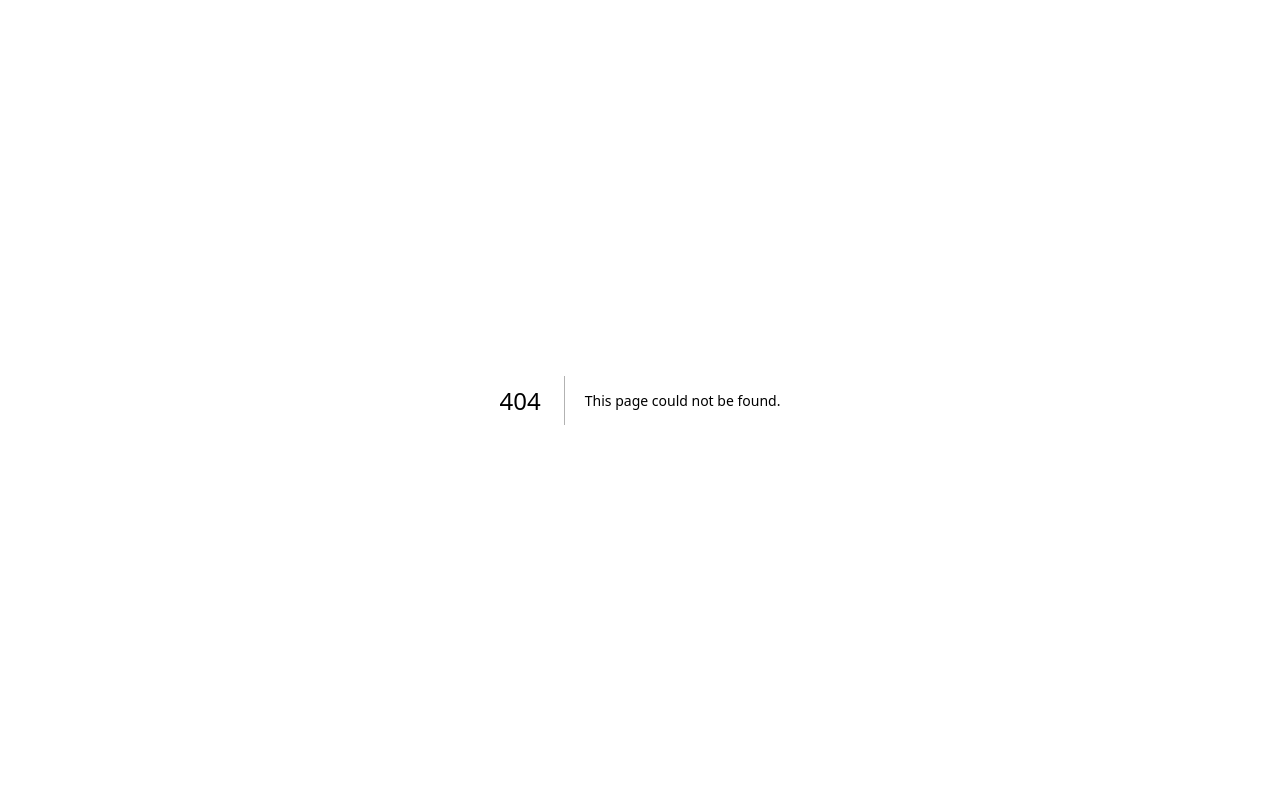
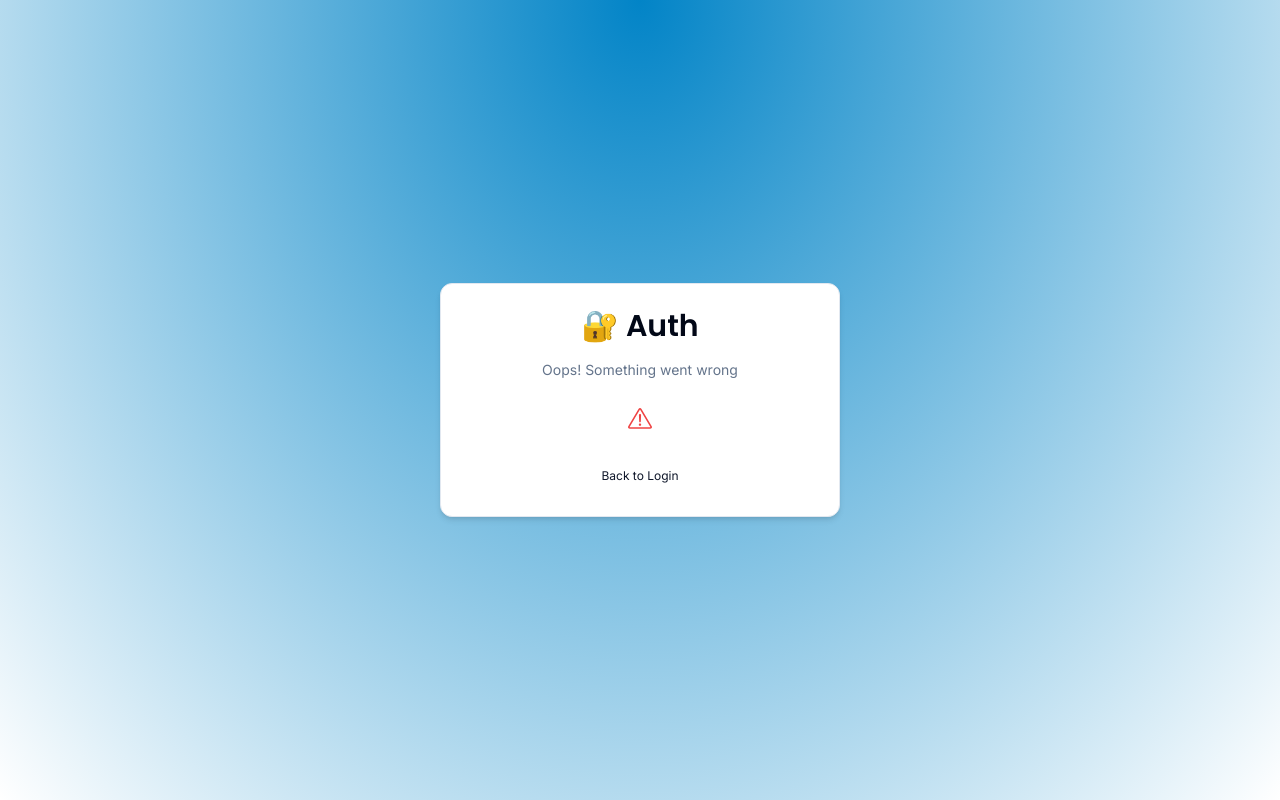
Before and after one commit to jessdolt/next-auth-v5, a Next.js app: page /auth/error in a window 1280 px wide. Before the commit this address had no page. Built offline with nearby package versions, Linux system fonts and the light colour scheme.

Commit message:
verificationToken init

```diff
--- /dev/null
+++ b/app/auth/error/page.tsx
@@ -0,0 +1,8 @@
+import ErrorCard from "@/components/auth/error-card"
+import React from "react"
+
+const AuthErrorPage = () => {
+  return <ErrorCard />
+}
+
+export default AuthErrorPage
--- a/auth.config.ts
+++ b/auth.config.ts
@@ -27,7 +27,7 @@ export default {
           if (!user || !user.password) return
 
           const verifiedPassword = await bcrypt.compare(password, user.password)
-          if (verifiedPassword) return { ...user }
+          if (verifiedPassword) return user
         }
 
         return null
--- a/components/auth/card-wrapper.tsx
+++ b/components/auth/card-wrapper.tsx
@@ -18,7 +18,7 @@ const CardWrapper: React.FC<CardWrapperProps> = ({
   headerLabel,
   backButtonLabel,
   backButtonHref,
-  showSocial = true,
+  showSocial = false,
 }) => {
   return (
     <Card className="w-[400px] shadow-md">
--- /dev/null
+++ b/components/auth/error-card.tsx
@@ -0,0 +1,18 @@
+import { ExclamationTriangleIcon } from "@radix-ui/react-icons"
+import CardWrapper from "./card-wrapper"
+
+const ErrorCard = () => {
+  return (
+    <CardWrapper
+      headerLabel="Oops! Something went wrong"
+      backButtonHref="/auth/login"
+      backButtonLabel="Back to Login"
+    >
+      <div className="w-full">
+        <ExclamationTriangleIcon className="mx-auto text-destructive w-8 h-8 p-1" />
+      </div>
+    </CardWrapper>
+  )
+}
+
+export default ErrorCard
--- a/components/auth/login-form.tsx
+++ b/components/auth/login-form.tsx
@@ -19,8 +19,14 @@ import { Button } from "../ui/button"
 import FormError from "../form-error"
 import FormSuccess from "../form-success"
 import { login } from "@/actions/login"
+import { useSearchParams } from "next/navigation"
 
 export const LoginForm = () => {
+  const searchParams = useSearchParams()
+  const urlError =
+    searchParams.get("error") === "OAuthAccountNotLinked"
+      ? "Email already in use with different provider"
+      : ""
   const [error, setError] = useState<string | undefined>("")
   const [success, setSuccess] = useState<string | undefined>("")
   const [isPending, startTransition] = useTransition()
@@ -52,7 +58,8 @@ export const LoginForm = () => {
         const response = await login(values)
 
         setError(response?.error)
-        setSuccess(response?.success)
+        // TODO: Add when we add 2FA
+        // setSuccess(response?.success)
       } catch (e) {
         console.log(e)
       }
@@ -106,7 +113,7 @@ export const LoginForm = () => {
               )}
             />
           </div>
-          <FormError message={error} />
+          <FormError message={error || urlError} />
           <FormSuccess message={success} />
           <Button className="w-full" type="submit" disabled={isPending}>
             Login
```
Also changed, not shown: auth.ts (+22 -0 lines), 2 other files (tests, documents, lock files or other folders).
